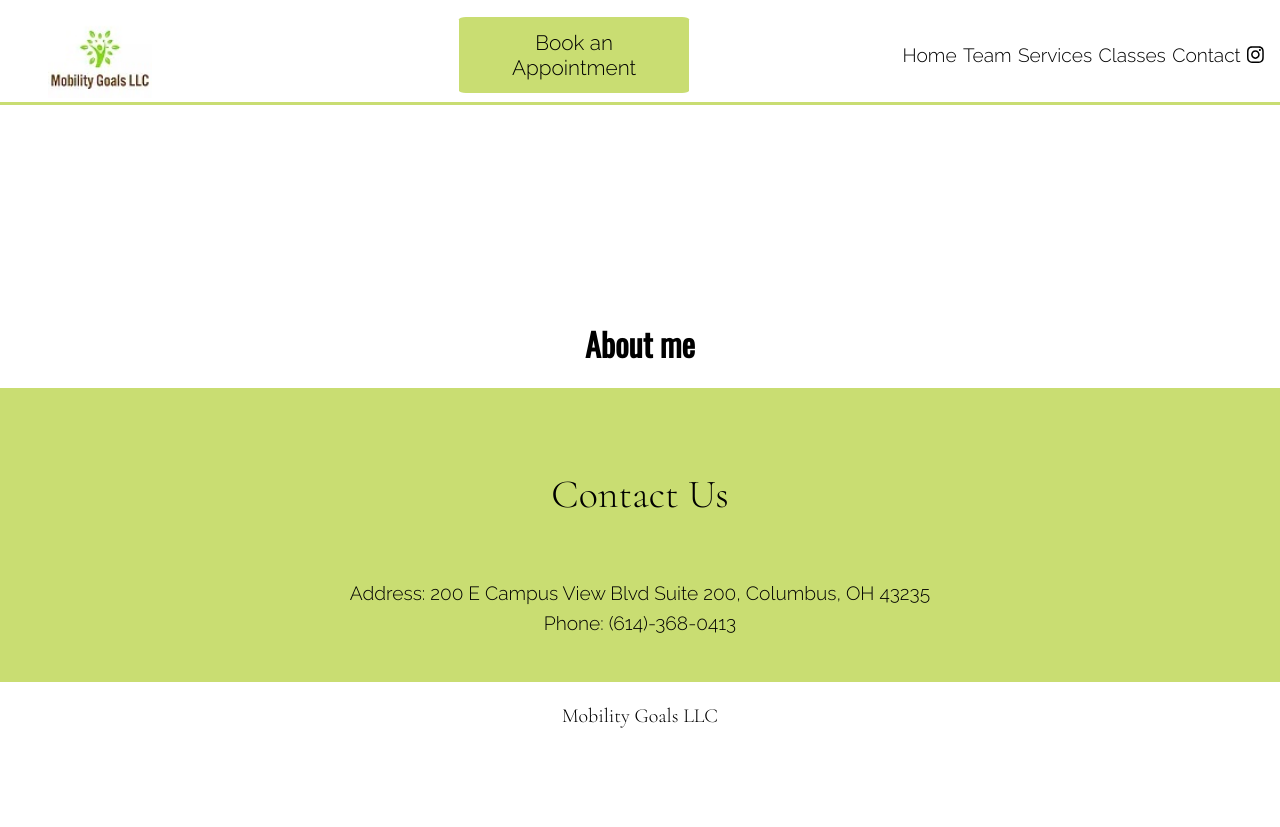
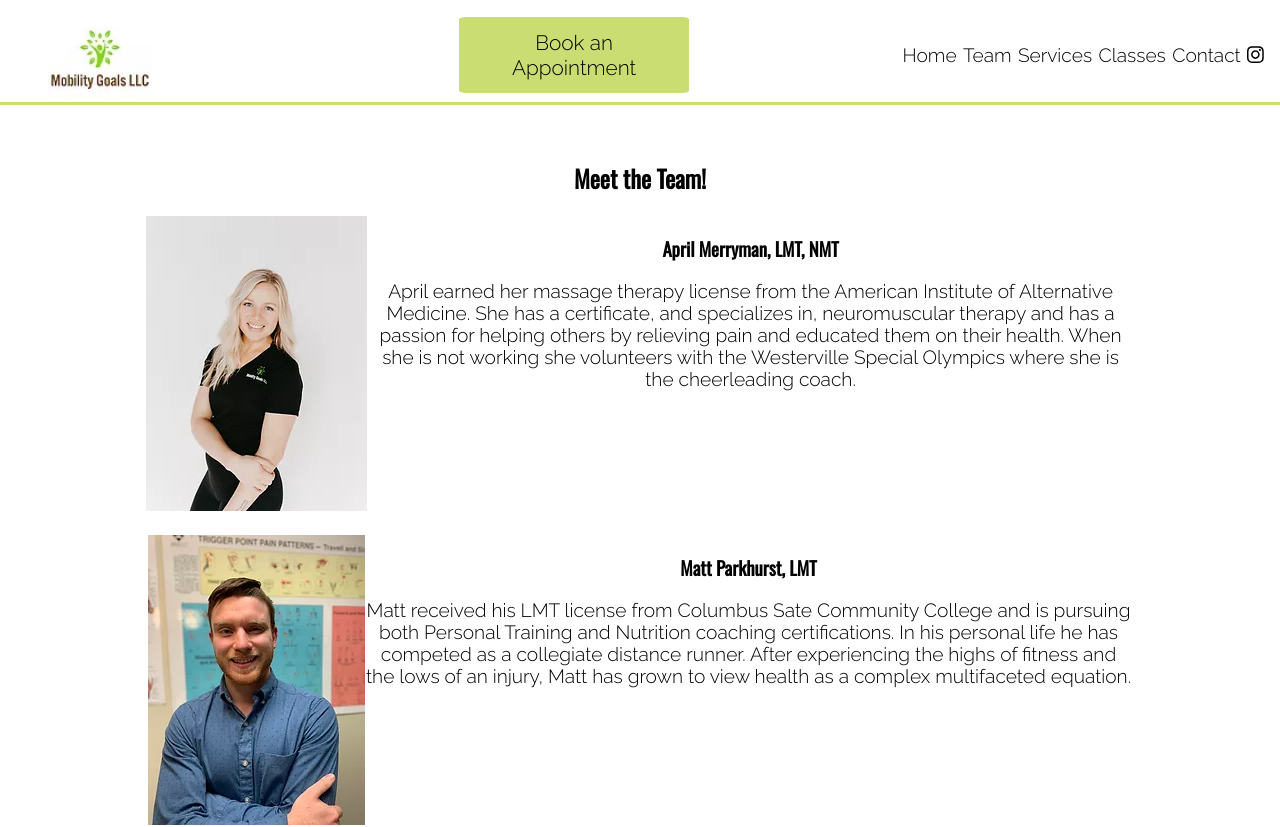
Before and after one commit to loganed09/mobility-goals, a React (Create React App) app: page /about in a window 1280 px wide. Shown: the top 827 px of the page. Before the commit the page ends 800 px from the top, so only its background shows below. Built offline with nearby package versions, Linux system fonts and the light colour scheme.

Commit message:
added classes page, added team photos and info

```diff
--- a/src/App.js
+++ b/src/App.js
@@ -5,6 +5,7 @@ import Schedule from './Components/Schedule/Schedule';
 import Home from './Components/Home/Home';
 import About from './Components/About/About';
 import Services from './Components/Services/Services';
+import Classes from './Components/Classes/Classes';
 import Contact from './Components/Contact/Contact';
 import Footer from './Components/Footer/Footer';
 import { BrowserRouter, Route, Routes, Redirect } from 'react-router-dom';
@@ -18,6 +19,7 @@ function App() {
             <Route exact path="/mobility-goals"  activeClassName="current" element={<Home/>} />
             <Route path="/about" activeClassName="current" element={<About/>} />
             <Route path="/services" activeClassName="current" element={<Services/>} />
+            <Route path="/classes" activeClassName="current" element={<Classes/>} />
             <Route path="/contact" activeClassName="current"  element={<Contact/>} />
           </Routes>
           <Contact />
--- a/src/Components/About/About.css
+++ b/src/Components/About/About.css
@@ -1,3 +1,21 @@
+section {
+    margin-top: 10rem !important;
+}
+
 h1 {
-    margin-top: 20rem;
+    margin-top: 0rem !important;
 }
+
+.infoDiv {
+    display: flex;
+    justify-content: center;
+}
+
+.infoBox {
+    width: 60%;
+}
+
+.mattTeam {
+    margin-top: 1.5rem;
+    margin-bottom: 1rem;
+}
--- a/src/Components/About/About.js
+++ b/src/Components/About/About.js
@@ -3,9 +3,26 @@ import './About.css';
 
 
 export default function About() {
+
+    let aprilPic = require("../../resources/images/picOfApril-Team.jpg");
+    let mattPic = require("../../resources/images/mattPic-Team.jpg");
     return(
-        <div>
-            <h1>About me</h1>
-        </div>
+        <section>
+            <h1>Meet the Team!</h1>
+            <div className="infoDiv aprilTeam">
+                <img src={aprilPic.default} className="aprilPic" />
+                <div className="infoBox aprilInfo">
+                    <h3>April Merryman, LMT, NMT</h3>
+                    <p>April earned her massage therapy license from the American Institute of Alternative Medicine. She has a certificate, and specializes in, neuromuscular therapy and has a passion for helping others by relieving pain and educated them on their health. When she is not working she volunteers with the Westerville Special Olympics where she is the cheerleading coach. </p>
+                </div>
+            </div>
+            <div className="infoDiv mattTeam">
+                <img src={mattPic.default} className="mattPic" />
+                <div className="infoBox mattInfo">
+                    <h3>Matt Parkhurst, LMT</h3>
+                    <p>Matt received his LMT license from Columbus Sate Community College and is pursuing both Personal Training and Nutrition coaching certifications. In his personal life he has competed as a collegiate distance runner. After experiencing the highs of fitness and the lows of an injury, Matt has grown to view health as a complex multifaceted equation. </p>
+                </div>
+            </div>
+        </section>
     )
 }
--- /dev/null
+++ b/src/Components/Classes/Classes.css
@@ -0,0 +1,3 @@
+h1 {
+    margin-top: 20rem;
+}
--- /dev/null
+++ b/src/Components/Classes/Classes.js
@@ -0,0 +1,19 @@
+import React from "react";
+import './Classes.css';
+
+
+export default function Classes() {
+    return (
+        <div>
+            <h1>Stretching Classes Available</h1>
+            <p>6 weeek course on stretching to improve your range of motion as well as education on foam rolling and tennis ball therapy.
+            <br />
+            Sign up with these links:
+            <br />
+            <a href="http://apm.activecommunities.com/worthington/Activity_Search/24967" target="_blank">Click here for Wednesday Classes!</a>
+            <br />
+            <a href="http://apm.activecommunities.com/worthington/Activity_Search/24968" target="_blank">Click here for Friday Classes!</a>
+            </p>
+        </div>
+    )
+}
--- a/src/Components/NavBar/NavBar.js
+++ b/src/Components/NavBar/NavBar.js
@@ -43,7 +43,7 @@ export default function NavBar() {
               <NavLink className="navItem nitem2" to='/about'>Team</NavLink>
               <NavLink className="navItem nitem3" to='/services'>Services</NavLink>
               {/* <NavLink className="navItem nitem4" to='/contact'>Contact</NavLink> */}
-              <NavLink className="navItem nitem4" to='/stretching'>Classes</NavLink>
+              <NavLink className="navItem nitem4" to='/classes'>Classes</NavLink>
               <a className="navItem nitem5" href="#contact">Contact</a>
               <a className="navItem nitem6" href="https://www.instagram.com/mobilitygoals/">
                 <FontAwesomeIcon icon={faInstagram} />
@@ -66,7 +66,7 @@ export default function NavBar() {
               <NavLink className="navItem nitem1" to='/mobility-goals'>Home</NavLink>
               <NavLink className="navItem nitem2" to='/about'>Team</NavLink>
               <NavLink className="navItem nitem3" to='/services'>Services</NavLink>
-              <NavLink className="navItem nitem4" to='/stretching'>Classes</NavLink>
+              <NavLink className="navItem nitem4" to='/classes'>Classes</NavLink>
               <a className="navItem nitem5" href="#contact">Contact</a>
               <a className="navItem nitem6" href="https://www.instagram.com/mobilitygoals/">
                 <FontAwesomeIcon icon={faInstagram} />
--- a/src/Components/Services/Services.css
+++ b/src/Components/Services/Services.css
@@ -1,3 +1,3 @@
 h1 {
-    margin-top: 20rem;
+    margin-top: 10rem !important;
 }
```
Also changed, not shown: src/resources/images/mattPic-Team.jpg (added), src/resources/images/picOfApril-Team.jpg (added).
